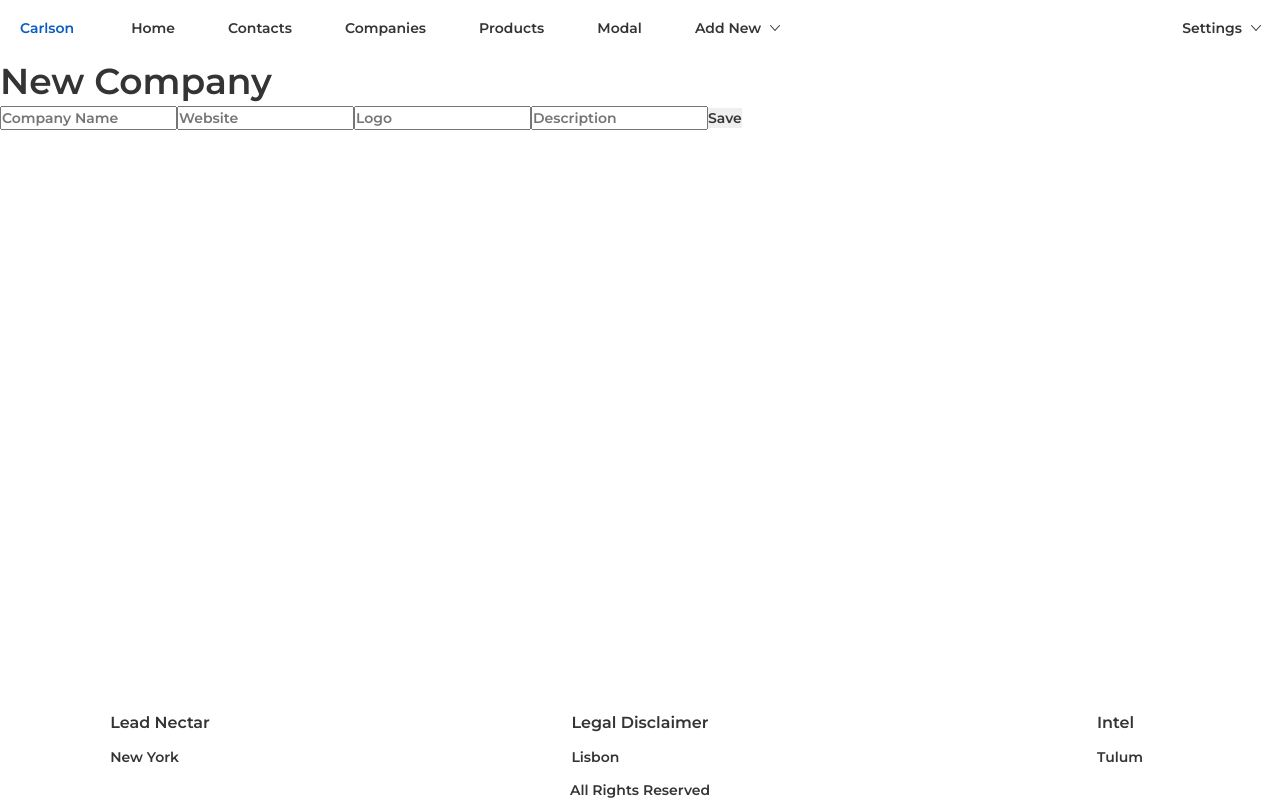
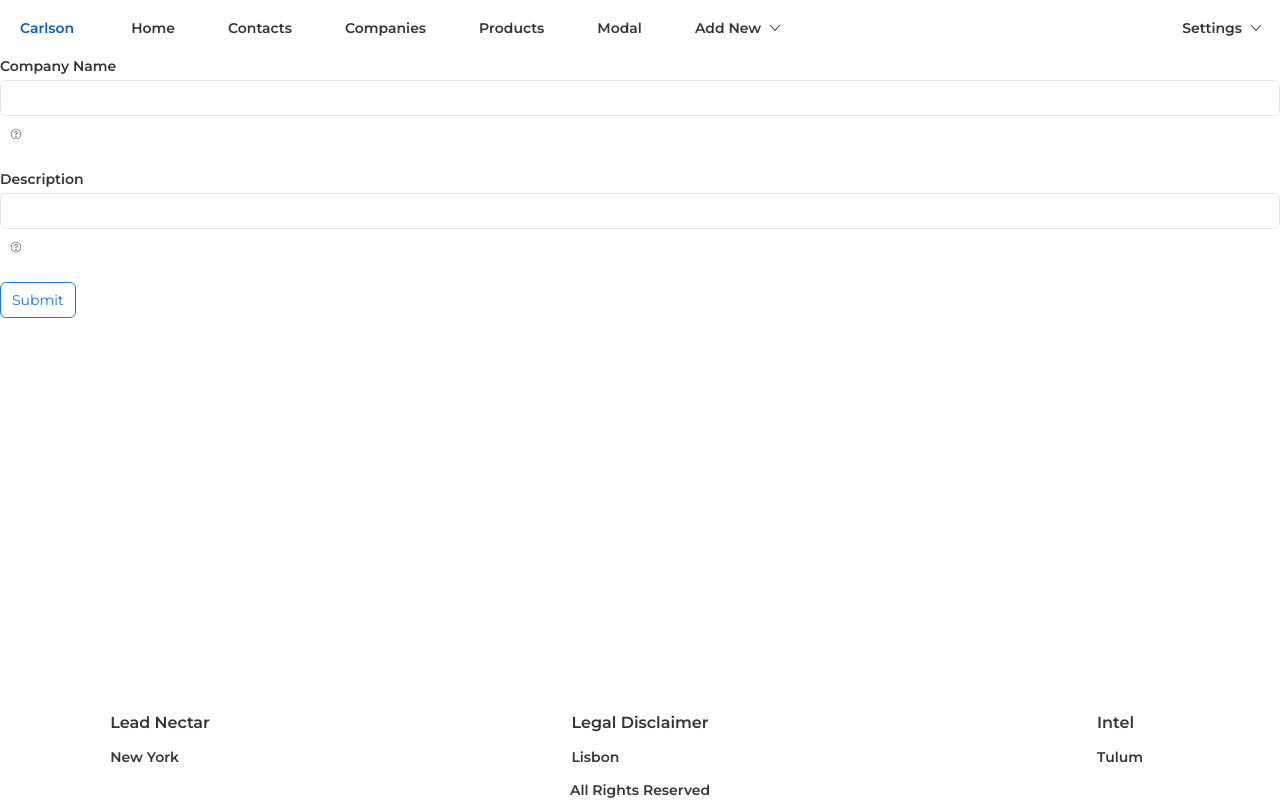
Before and after one commit to swilson-pro/will-intel-app, a React (Create React App) app in the folder client/: page /companies/new in a window 1280 px wide. Built offline with nearby package versions, Linux system fonts and the light colour scheme; some icons are missing.

Commit message:
new company form basic ready

```diff
--- a/client/src/App.js
+++ b/client/src/App.js
@@ -108,7 +108,11 @@ function App() {
                   icon={<UserBadge/>}>
                   Contact
                 </Nav.Item>
-                <Nav.Item icon={<UserBadge/>}>
+                <Nav.Item
+                  as={NavLink}
+                  children={<NewCompany />}
+                  href="/companies/new"
+                  icon={<UserBadge/>}>
                   Company
                 </Nav.Item>
                 <Nav.Item icon={<UserBadge/>}>
--- a/client/src/Components/Companies/NewCompany.js
+++ b/client/src/Components/Companies/NewCompany.js
@@ -1,4 +1,13 @@
-import { useState } from "react"
+import {Form, Input, Button, ButtonToolbar, SelectPicker } from 'rsuite'
+
+import { useState, useEffect, forwardRef, useRef } from "react"
+
+import {SchemaModel, StringType} from "schema-typed"
+
+import { Popover, Whisper } from 'rsuite';
+
+import {Message, useToaster} from 'rsuite'
+
 
 const NewCompany = () => {
 
@@ -32,17 +41,90 @@ const NewCompany = () => {
         setLogoUrl('')
     }
 
+    // R Suite Form
+
+    const toaster = useToaster()
+
+    const message = (
+        <Message showIcon type="success">
+            Company Created
+        </Message>
+    )
+
+    const [value, setValue] = useState(null)
+
+    const [formValue, setFormValue] = useState({
+        name: "",
+        description: ""
+    })
+
+    const formRef = useRef()
+
+    const model = SchemaModel({
+        name: StringType().isRequired("Company name is required")
+    })
+
+    const formClick = async () => {
+        if(!formRef.current.check()) {
+            console.error('form error');
+            return;
+        }
+        let fName = formValue.name
+        let fDescription = formValue.description
+        console.log(`New Company submitted: `,`name: ${fName}`, `description: ${fDescription}`)
+
+        let req = await fetch(`http://localhost:3000/companies`, {
+            method: "POST",
+            headers: {
+                "Content-Type": "application/json"
+            },
+            body: JSON.stringify({
+                name: fName,
+                description: fDescription,
+                user_id: 1
+            })
+        })
+    }
+
     return (
-        <div className="new-company-div">
-            <h2>New Company</h2>
-            <form className="new-company-form" onSubmit={handleCompanySubmit}>
-                <input className='input' type='text' name='name' placeholder='Company Name' value={name} onChange={(e) => setName(e.target.value)}/>
-                <input className='input' type='text' name='website' placeholder='Website' value={website} onChange={(e) => setWebsite(e.target.value)}/>
-                <input className='input' type='text' name='website' placeholder='Logo' value={logoUrl} onChange={(e) => setLogoUrl(e.target.value)}/>
-                <input className='input' type='text' name='description' placeholder='Description' value={description} onChange={(e) => setDescription(e.target.value)}/>
-                <button type='submit'>Save</button>
-            </form>
-        </div>
+        <>
+        <Form
+        ref={formRef}
+        model={model}
+        formValue={formValue}
+        onChange={formValue => setFormValue(formValue)}
+        onSubmit={formClick}
+        fluid
+        >
+            <Form.Group controlId='name'>
+                <Form.ControlLabel>Company Name</Form.ControlLabel>
+                <Form.Control name='name' />
+                <Form.HelpText tooltip>Company Name is required</Form.HelpText>
+            </Form.Group>
+            <Form.Group controlId='description'>
+                <Form.ControlLabel>Description</Form.ControlLabel>
+                <Form.Control name='description' />
+                <Form.HelpText tooltip>Optional</Form.HelpText>
+            </Form.Group>
+            <ButtonToolbar>
+                <Button appearance='ghost' type='submit'>
+                    Submit
+                </Button>
+            </ButtonToolbar>
+
+        </Form>
+        </>
+
+        // <div className="new-company-div">
+        //     <h2>New Company</h2>
+        //     <form className="new-company-form" onSubmit={handleCompanySubmit}>
+        //         <input className='input' type='text' name='name' placeholder='Company Name' value={name} onChange={(e) => setName(e.target.value)}/>
+        //         <input className='input' type='text' name='website' placeholder='Website' value={website} onChange={(e) => setWebsite(e.target.value)}/>
+        //         <input className='input' type='text' name='website' placeholder='Logo' value={logoUrl} onChange={(e) => setLogoUrl(e.target.value)}/>
+        //         <input className='input' type='text' name='description' placeholder='Description' value={description} onChange={(e) => setDescription(e.target.value)}/>
+        //         <button type='submit'>Save</button>
+        //     </form>
+        // </div>
     )
 }
 
--- a/client/src/Components/Contact/ContactCard.css
+++ b/client/src/Components/Contact/ContactCard.css
@@ -1,6 +1,10 @@
 /* * {
     border: solid;
 } */
+
+.form-header {
+    align-items: center;
+}
 
 .delete-contact, .update-contact {
     display: inline-flex;
--- a/client/src/Components/Contact/NewContact.js
+++ b/client/src/Components/Contact/NewContact.js
@@ -245,7 +245,7 @@ const NewContact = () => {
                     placement="right"
                     trigger="active"
                     speaker={<Popover arrow={false}>Clicked</Popover>}>
-                <Button appearance='primary' type='submit' >
+                <Button appearance='ghost' type='submit' >
                     Submit
                 </Button>
                 </Whisper>
```
